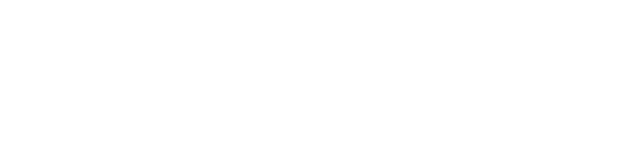
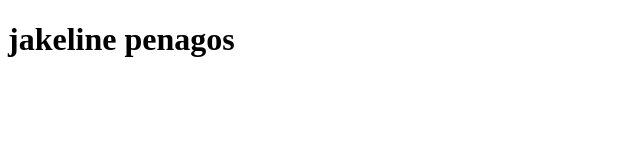
Before and after one commit to jakelinepenagos1/cpcgit, a plain HTML site: page index.html in a window 1280 px wide. Shown: the whole page, without its empty margins (0-640 px from the left). Drawn offline with Linux system fonts and the light colour scheme.

Commit message:
se cambia index

```diff
--- a/index.html
+++ b/index.html
@@ -7,6 +7,9 @@
     <title>Document</title>
 </head>
 <body>
+    <main>
+        <h1>jakeline penagos </h1>
+    </main>
 
 </body>
 </html>
```
